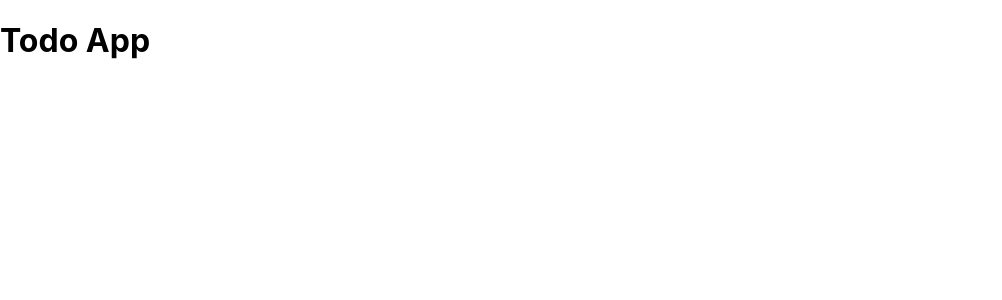
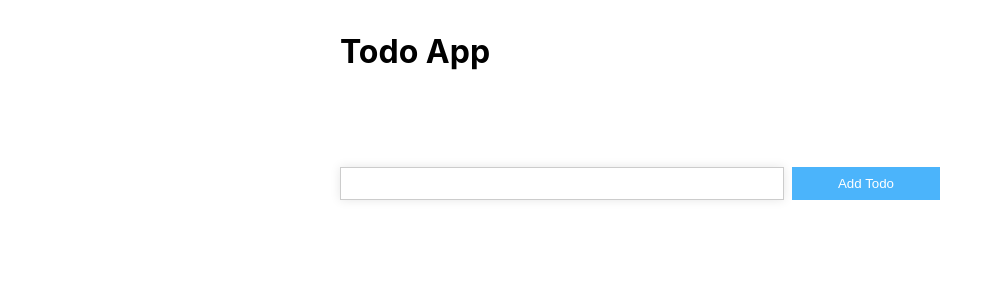
Before and after one commit to rupaklama/mobx-basic, a React (Create React App) app in the folder mobx_basic/: page / in a window 1280 px wide. Shown: the top 300 px of the page, without its empty margins (0-1002 px from the left). Built offline with nearby package versions, Linux system fonts and the light colour scheme.

Commit message:
created observer

```diff
--- a/mobx_basic/src/App.tsx
+++ b/mobx_basic/src/App.tsx
@@ -1,11 +1,23 @@
 import React from 'react';
+import './index.css';
 
-function App() {
+import TodoStore from './stores/TodoStore';
+import TodoInput from './components/todo/TodoInput';
+import TodoList from './components/todo/TodoList';
+
+// creating new instance of our TodoStore
+// note - since we don't want to re-render Store Instance when App Component renders,
+// therefore creating outside of App Component.
+const todos = new TodoStore();
+
+const App = () => {
   return (
-    <div>
+    <div className='app'>
       <h1>Todo App</h1>
+      <TodoList todos={todos} />
+      <TodoInput todos={todos} />
     </div>
   );
-}
+};
 
 export default App;
--- /dev/null
+++ b/mobx_basic/src/components/todo/TodoInput.module.css
@@ -0,0 +1,30 @@
+/* This project supports CSS Modules alongside regular stylesheets using the [name].module.css file naming convention. CSS Modules allows the scoping of CSS by automatically creating a unique classname of the format [filename]\_[classname]\_\_[hash] */
+
+/* CSS Modules let you use the same CSS class name in different files without worrying about naming clashes */
+
+.todo-input-group {
+  display: grid;
+  gap: 0.5rem;
+  grid-template-columns: 3fr 1fr;
+}
+
+.todo-input-group > button,
+.todo-input-group > input {
+  padding: 0.5rem 1rem;
+}
+
+.todo-input-group > input {
+  border: 1px solid #ccc;
+  box-shadow: 0 0 10px #0000001a;
+}
+
+.todo-input-group > input:focus {
+  outline-color: lightblue;
+}
+
+.todo-input-group > button {
+  background-color: rgb(30, 162, 250, 0.8);
+  border: 0;
+  color: #fff;
+  cursor: pointer;
+}
--- /dev/null
+++ b/mobx_basic/src/components/todo/TodoInput.tsx
@@ -0,0 +1,33 @@
+import { ChangeEvent, FormEvent, useState } from 'react';
+
+import TodoStore from '../../stores/TodoStore';
+
+import styles from './TodoInput.module.css';
+
+// Creating 'todos' parameter which accepts an arg of type - TodoStore Object
+// passing 'TodoStore' as an arg
+const TodoInput = ({ todos }: { todos: TodoStore }) => {
+  const [newTodo, setNewTodo] = useState('');
+
+  const handleInputChange = (e: ChangeEvent<HTMLInputElement>) => {
+    setNewTodo(e.target.value);
+  };
+
+  const handleSubmit = (e: FormEvent) => {
+    e.preventDefault();
+
+    // add action from our Store
+    todos.add(newTodo);
+
+    setNewTodo('');
+  };
+
+  return (
+    <form onSubmit={handleSubmit} className={styles['todo-input-group']}>
+      <input value={newTodo} onChange={handleInputChange} />
+      <button type='submit'>Add Todo</button>
+    </form>
+  );
+};
+
+export default TodoInput;
--- /dev/null
+++ b/mobx_basic/src/components/todo/TodoList.module.css
@@ -0,0 +1,41 @@
+.todo-list {
+  display: grid;
+  gap: 1rem;
+  list-style-type: none;
+  padding: 0;
+  margin-top: 5rem;
+}
+
+.todo-list li {
+  box-shadow: 0 0 10px #3333332c;
+  user-select: none;
+  display: flex;
+  justify-content: space-between;
+  align-items: center;
+}
+
+.todo-list li > * {
+  padding: 1rem;
+}
+
+.todo-list label {
+  flex-grow: 1;
+}
+
+.todo-list li button {
+  border: none;
+  background-color: transparent;
+}
+
+.todo-list li label.done {
+  text-decoration: line-through;
+}
+
+.todo-list .remove {
+  color: #ff0000;
+  cursor: pointer;
+}
+
+.todo-list .remove:not(.done) {
+  display: none;
+}
--- /dev/null
+++ b/mobx_basic/src/components/todo/TodoList.tsx
@@ -0,0 +1,52 @@
+import { observer } from 'mobx-react-lite';
+
+import TodoStore, { Todo } from '../../stores/TodoStore';
+
+import styles from './TodoList.module.css';
+
+// Creating 'todos' parameter which accepts an arg of type - TodoStore Object
+// passing 'TodoStore' as an arg
+const TodoList = ({ todos }: { todos: TodoStore }) => {
+  const handleToggleTodo = (todo: Todo) => {
+    // toggle action from our store
+    todos.toggle(todo);
+  };
+
+  const handleRemoveTodo = (todo: Todo) => {
+    // toggle action from our store
+    todos.remove(todo);
+  };
+
+  return (
+    <ul className={styles['todo-list']}>
+      {todos.list.map(todo => (
+        <li key={todo.id}>
+          <label htmlFor={String(todo.id)} className={todo.isDone ? styles.done : ''}>
+            {todo.title}
+          </label>
+
+          <button
+            onClick={() => handleRemoveTodo(todo)}
+            className={[styles.remove, todo.isDone && styles.done].join(' ')}
+          >
+            remove
+          </button>
+
+          <button onClick={() => handleToggleTodo(todo)}>
+            <input type='checkbox' id={String(todo.id)} readOnly tabIndex={-1} />
+          </button>
+        </li>
+      ))}
+    </ul>
+  );
+};
+
+// note - Need to Register Component as a Observable to connect to the Mobx Store
+// and to get notified when our Piece of State changes in the Store.
+// We simply have to add Observable Decorator to our Component.
+// Here, we just need to wrap up our Component inside of 'Observer' HOC Function.
+export default observer(TodoList);
+// The observer function / decorator can be used to turn ReactJS components into 'reactive' components.
+// It wraps the component's render function in mobx.
+// It is 'auto run' function to make sure that any data that is used during
+// the rendering of a component forces a re-rendering upon change.
--- a/mobx_basic/src/index.css
+++ b/mobx_basic/src/index.css
@@ -5,3 +5,8 @@ body {
   -webkit-font-smoothing: antialiased;
   -moz-osx-font-smoothing: grayscale;
 }
+
+.app {
+  max-width: 600px;
+  margin: 2rem auto;
+}
```
Also changed, not shown: mobx_basic/src/stores/TodoStore.ts (+5 -3 lines), 2 other files (tests, documents, lock files or other folders).
